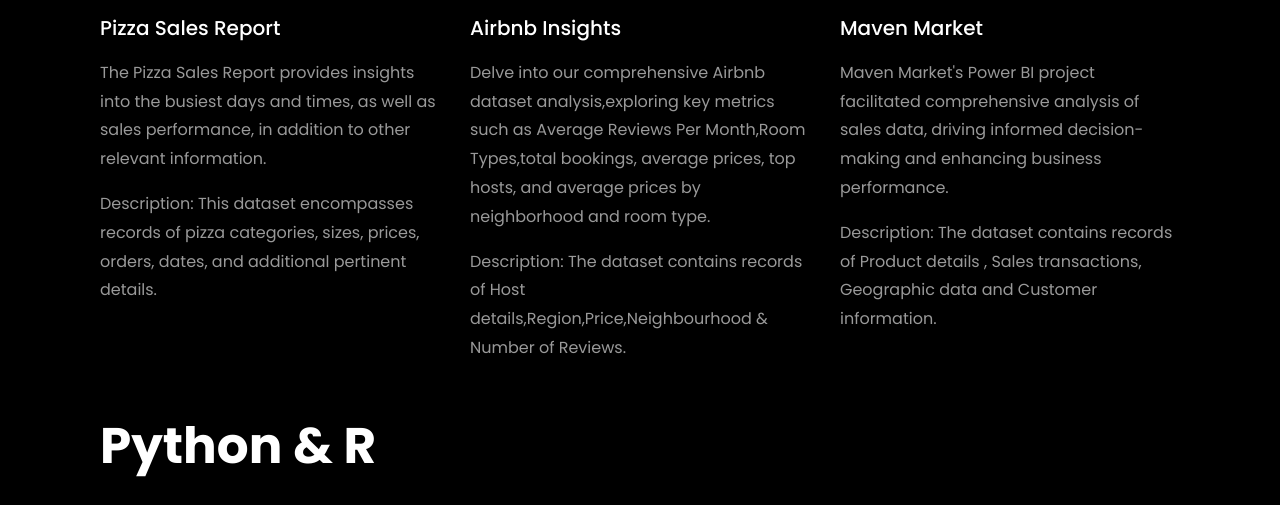
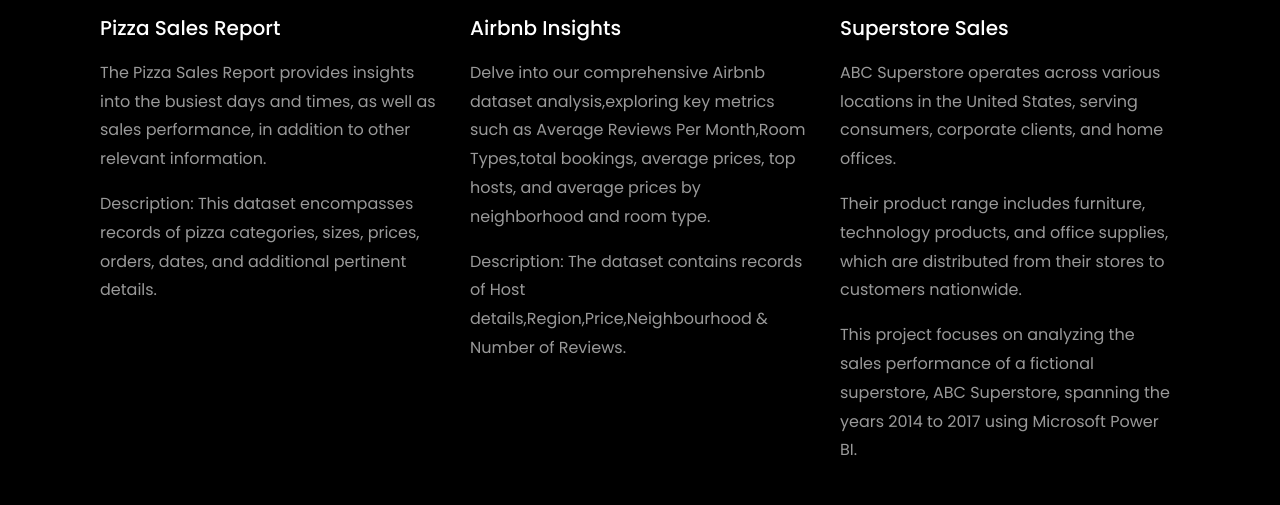
Before and after one commit to pragatidivekar/Portfolio, a plain HTML site: page index.html in a window 1280 px wide. Shown: the part 5593-6098 px from the top of the page. Drawn offline with Linux system fonts and the light colour scheme; animation ran at ten frames a second; files whose address does not match are found by name.

Commit message:
Update index.html

```diff
--- a/index.html
+++ b/index.html
@@ -515,12 +515,13 @@
 
 				<div class="col-md-4 d-flex ftco-animate">
 						<div class="blog-entry justify-content-end">
-							<a href="https://github.com/pragatidivekar/Maven_Market_PowerBI/blob/main/Maven_Market_Report.pdf" class="block-20 zoom-effect" style="background-image: url('images/maven.png');">
+							<a href="https://github.com/pragatidivekar/SuperstoreSales-/blob/main/US%20Superstore%20Sales%20Overview.pdf" class="block-20 zoom-effect" style="background-image: url('images/images.jpeg');">
 							</a>
 							<div class="text mt-3 float-right d-block">
-								<h3 class="heading"><a href="https://github.com/pragatidivekar/Maven_Market_PowerBI/blob/main/Maven_Market_Report.pdf">Maven Market</a></h3>
-								<p>Maven Market's Power BI project facilitated comprehensive analysis of sales data, driving informed decision-making and enhancing business performance.</p>
-								<p>Description: The dataset contains records of Product details , Sales transactions, Geographic data and Customer information. </p>
+								<h3 class="heading"><a href="https://github.com/pragatidivekar/SuperstoreSales-/blob/main/US%20Superstore%20Sales%20Overview.pdf">Superstore Sales</a></h3>
+								<p>ABC Superstore operates across various locations in the United States, serving consumers, corporate clients, and home offices.</p>
+								<p> Their product range includes furniture, technology products, and office supplies, which are distributed from their stores to customers nationwide.</p>
+								<p>This project focuses on analyzing the sales performance of a fictional superstore, ABC Superstore, spanning the years 2014 to 2017 using Microsoft Power BI.</p>
 
 							</div>
 						</div>
```
